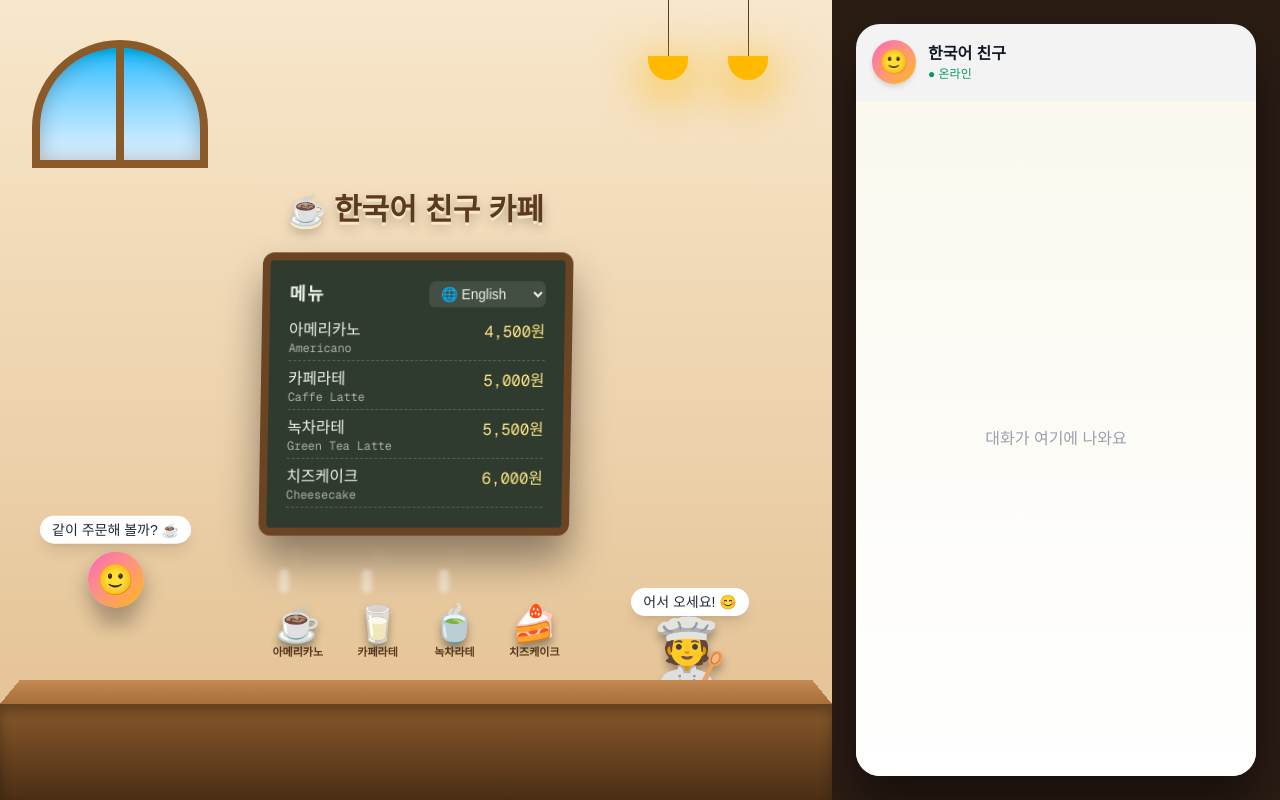
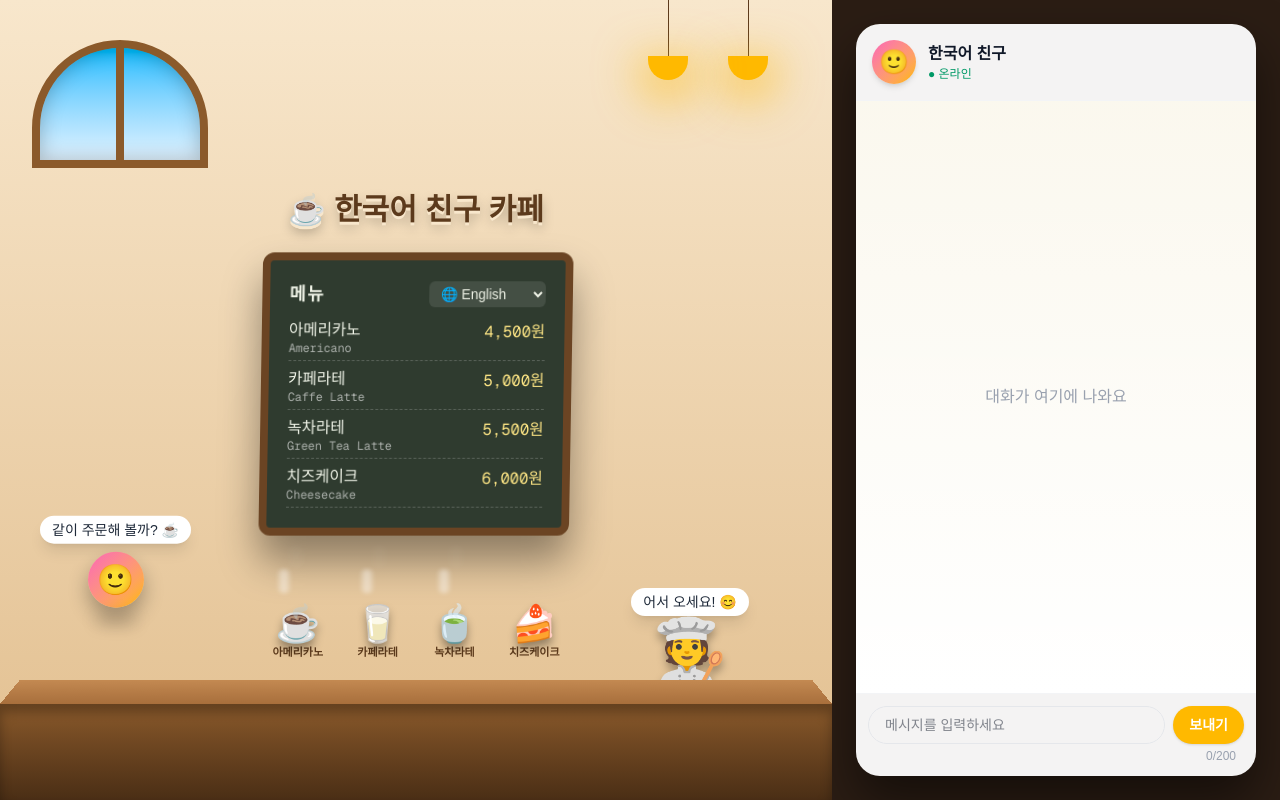
Before and after one commit to jhwksh/korean-friend-cafe, a Next.js app: page / in a window 1280 px wide. Built offline with nearby package versions, Linux system fonts and the light colour scheme.

Commit message:
채팅창에 입력창과 보내기 버튼 추가 (빈 입력 안내, 200자 제한)
Co-Authored-By: Claude Sonnet 5.5 <noreply@anthropic.com>

```diff
--- /dev/null
+++ b/app/ChatPanel.tsx
@@ -0,0 +1,85 @@
+"use client";
+
+import { useState } from "react";
+
+const MAX_LENGTH = 200;
+
+type Message = { id: number; text: string };
+
+export default function ChatPanel() {
+  const [messages, setMessages] = useState<Message[]>([]);
+  const [input, setInput] = useState("");
+  const [notice, setNotice] = useState("");
+
+  function send(e: React.FormEvent) {
+    e.preventDefault();
+    const text = input.trim();
+    if (!text) {
+      setNotice("메시지를 입력해 주세요.");
+      return;
+    }
+    if (text.length > MAX_LENGTH) {
+      setNotice(`${MAX_LENGTH}자 이하로 써 주세요.`);
+      return;
+    }
+    setMessages((prev) => [...prev, { id: prev.length, text }]);
+    setInput("");
+    setNotice("");
+  }
+
+  return (
+    <div className="flex min-h-[420px] flex-1 flex-col overflow-hidden rounded-3xl bg-white/95 text-gray-900 shadow-[0_25px_50px_rgba(0,0,0,0.5)]">
+      <header className="flex items-center gap-3 border-b border-gray-100 p-4">
+        <div className="grid h-11 w-11 place-items-center rounded-full bg-gradient-to-br from-pink-400 to-amber-400 text-2xl shadow-md">
+          🙂
+        </div>
+        <div>
+          <p className="font-semibold">한국어 친구</p>
+          <p className="text-xs text-emerald-600">● 온라인</p>
+        </div>
+      </header>
+
+      <div className="flex flex-1 flex-col gap-2 overflow-y-auto bg-gradient-to-b from-amber-50/60 to-white p-4">
+        {messages.length === 0 ? (
+          <p className="m-auto text-gray-400">대화가 여기에 나와요</p>
+        ) : (
+          messages.map((m) => (
+            <div
+              key={m.id}
+              className="max-w-[80%] self-end break-words rounded-2xl rounded-br-sm bg-amber-400 px-3 py-2 text-sm text-white shadow"
+            >
+              {m.text}
+            </div>
+          ))
+        )}
+      </div>
+
+      <form onSubmit={send} className="border-t border-gray-100 p-3">
+        <div className="flex gap-2">
+          <input
+            value={input}
+            onChange={(e) => {
+              setInput(e.target.value);
+              setNotice("");
+            }}
+            maxLength={MAX_LENGTH}
+            placeholder="메시지를 입력하세요"
+            className="min-w-0 flex-1 rounded-full border border-gray-200 px-4 py-2 text-sm outline-none focus:border-amber-400"
+          />
+          <button
+            type="submit"
+            className="rounded-full bg-amber-400 px-4 py-2 text-sm font-semibold text-white shadow hover:bg-amber-500"
+          >
+            보내기
+          </button>
+        </div>
+        <div className="mt-1 flex justify-between px-2 text-xs">
+          <span className="text-red-500">{notice}</span>
+          <span className="text-gray-400">
+            {input.length}/{MAX_LENGTH}
+          </span>
+        </div>
+      </form>
+    </div>
+  );
+}
--- a/app/page.tsx
+++ b/app/page.tsx
@@ -1,4 +1,5 @@
 import CafeFriend from "./CafeFriend";
+import ChatPanel from "./ChatPanel";
 import MenuBoard from "./MenuBoard";
 import { menu } from "./menu";
 
@@ -61,20 +62,7 @@ export default function Home() {
 
       {/* 오른쪽: 한국어 친구 채팅창 */}
       <section className="flex flex-1 p-4 md:max-w-md md:p-6">
-        <div className="flex min-h-[420px] flex-1 flex-col overflow-hidden rounded-3xl bg-white/95 text-gray-900 shadow-[0_25px_50px_rgba(0,0,0,0.5)]">
-          <header className="flex items-center gap-3 border-b border-gray-100 p-4">
-            <div className="grid h-11 w-11 place-items-center rounded-full bg-gradient-to-br from-pink-400 to-amber-400 text-2xl shadow-md">
-              🙂
-            </div>
-            <div>
-              <p className="font-semibold">한국어 친구</p>
-              <p className="text-xs text-emerald-600">● 온라인</p>
-            </div>
-          </header>
-          <div className="flex flex-1 items-center justify-center bg-gradient-to-b from-amber-50/60 to-white p-4 text-gray-400">
-            대화가 여기에 나와요
-          </div>
-        </div>
+        <ChatPanel />
       </section>
     </main>
   );
```
Also changed, not shown: 1 other file (tests, documents, lock files or other folders).
